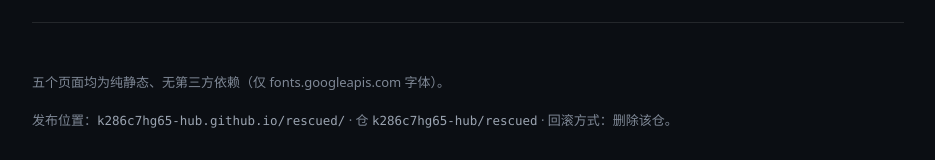
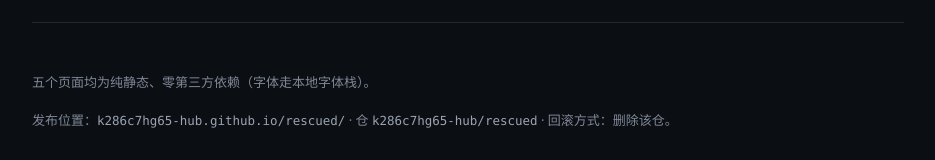
Before and after one commit to k286c7hg65-hub/rescued, a plain HTML site: page index.html in a window 1280 px wide. Shown: the part 1229-1389 px from the top of the page, without its empty margins (172-1107 px from the left). Drawn offline with Linux system fonts and the light colour scheme.

Commit message:
rescue batch1: 索引页说明对齐（零第三方依赖）

```diff
--- a/index.html
+++ b/index.html
@@ -108,7 +108,7 @@ footer code{font-family:ui-monospace,SFMono-Regular,Menlo,monospace;font-size:12
 </ol>
 </main>
 <footer>
-  <p>五个页面均为纯静态、无第三方依赖（仅 fonts.googleapis.com 字体）。</p>
+  <p>五个页面均为纯静态、零第三方依赖（字体走本地字体栈）。</p>
   <p>发布位置：<code>k286c7hg65-hub.github.io/rescued/</code> · 仓 <code>k286c7hg65-hub/rescued</code> · 回滚方式：删除该仓。</p>
 </footer>
 </div>
```
